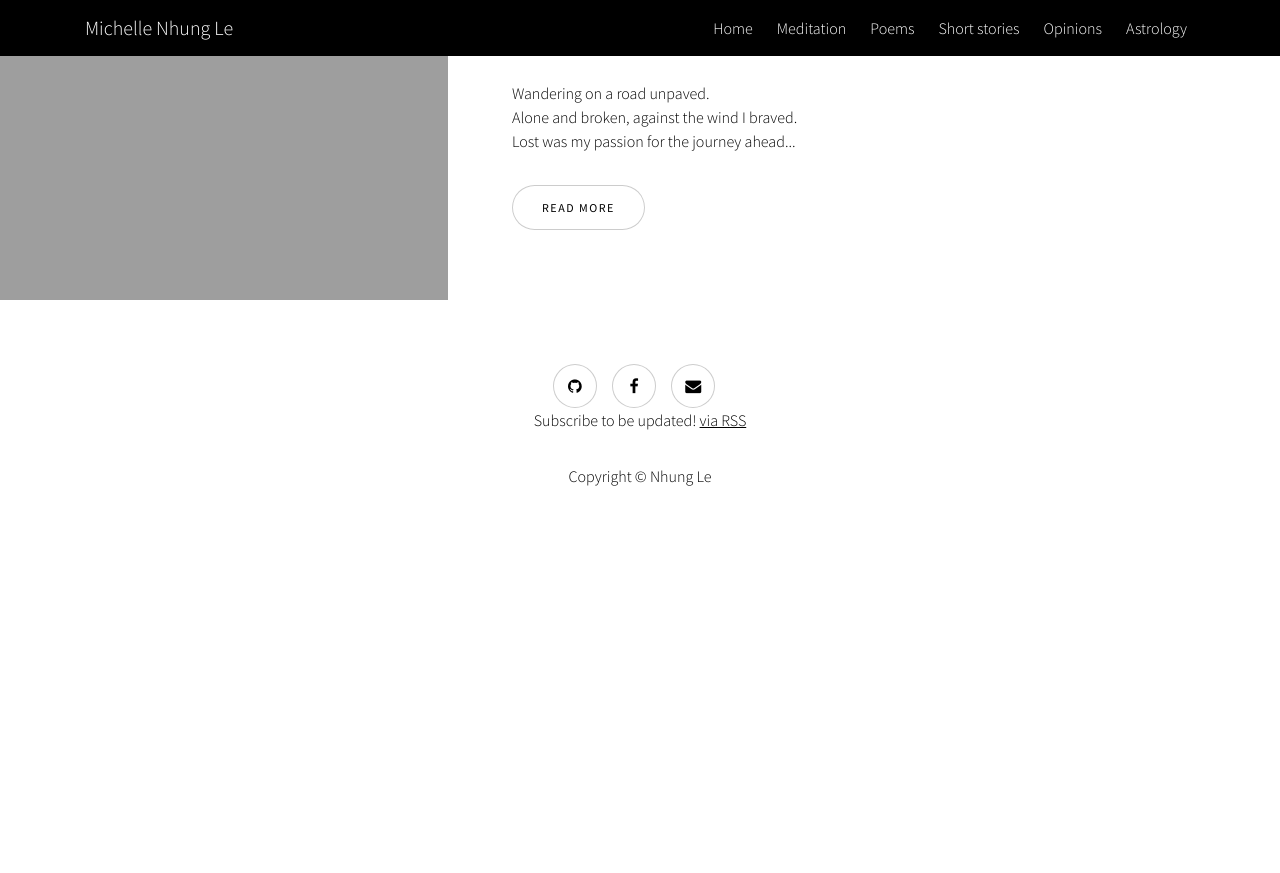
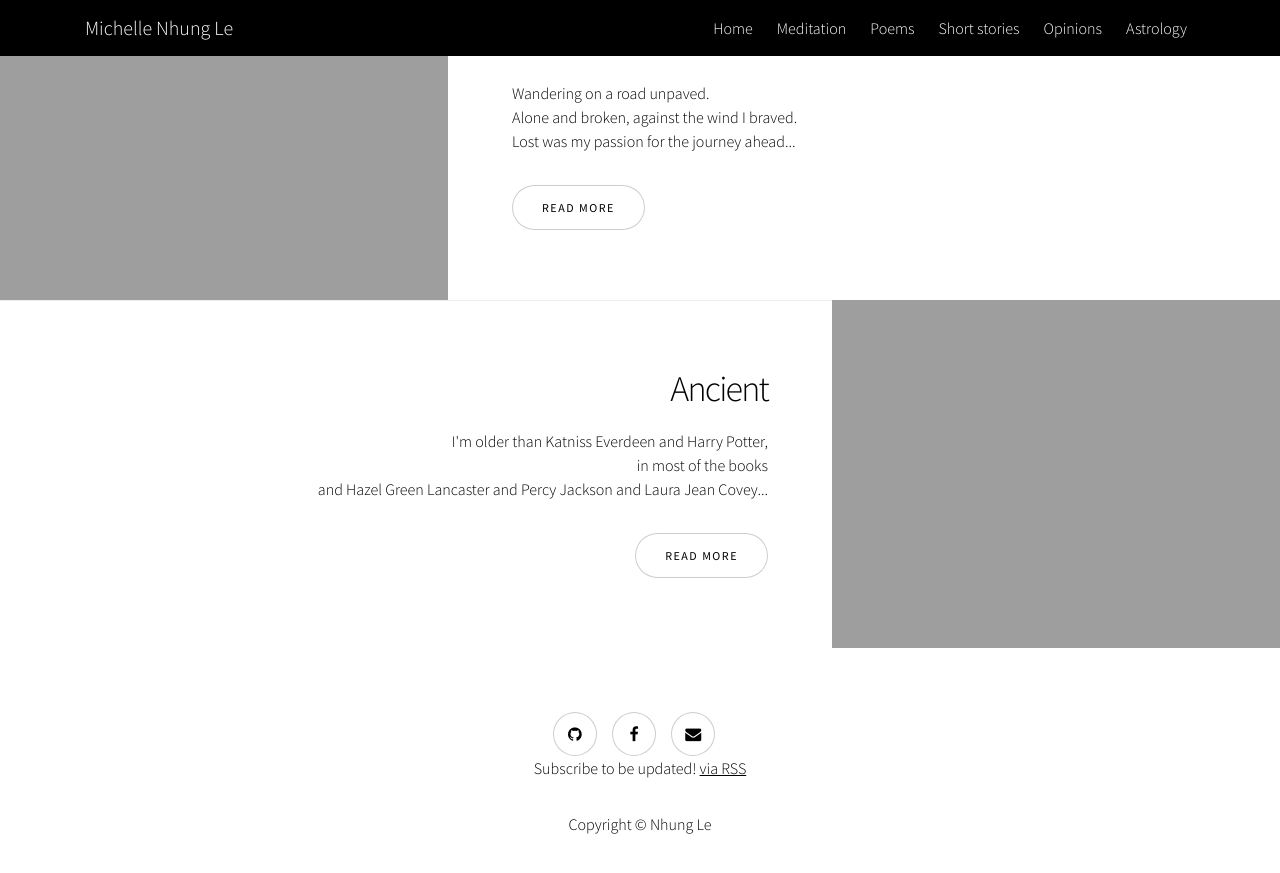
Before and after one commit to michelleln/michelleln.github.io, a Jekyll site: the page built from poems/index.html, in a window 1280 px wide and 900 px high, scrolled down 4314 px. Shown: the top 873 px of the window. Built offline with Jekyll 4.4.1, drawn with Linux system fonts in a browser that asks for light colours; nearby versions of some CDN libraries; before the commit the page ends 4866 px from its top, so only the background shows below that.

Commit message:
Update index.html

```diff
--- a/poems/index.html
+++ b/poems/index.html
@@ -46,6 +46,10 @@ sections:
     description: Wandering on a road unpaved.<br>Alone and broken, against the wind I braved.<br>Lost was my passion for the journey ahead...
     img: sunrise.jpg
     href: "2022-08-10-sunrise"
+  - title: Ancient
+    description: I'm older than Katniss Everdeen and Harry Potter,<br>in most of the books<br>and Hazel Green Lancaster and Percy Jackson and Laura Jean Covey...
+    img: ancient.jpg
+    href: "2023-08-13-ancient"
 gallery-section:
   disable: true
 use-story-js: true
```
